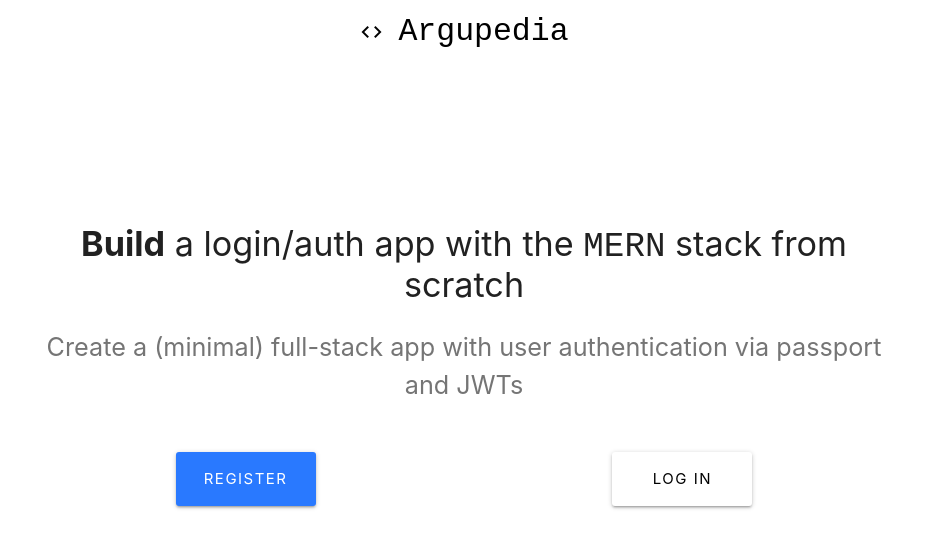
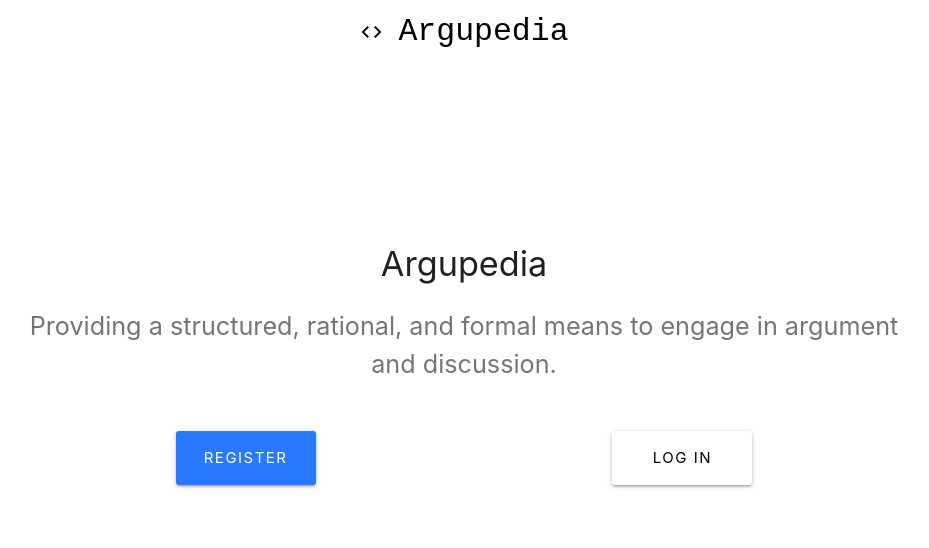
Before and after one commit to mkhalila/argupedia, a React (Create React App) app in the folder client/: page / in a window 1280 px wide. Shown: the top 548 px of the page, without its empty margins (176-1105 px from the left). Built offline with nearby package versions, Linux system fonts and the light colour scheme.

Commit message:
Rename landing page with Argupedia summary

```diff
--- a/client/src/components/layout/Landing.js
+++ b/client/src/components/layout/Landing.js
@@ -7,14 +7,10 @@ class Landing extends Component {
       <div style={{ height: "75vh" }} className="container valign-wrapper">
         <div className="row">
           <div className="col s12 center-align">
-            <h4>
-              <b>Build</b> a login/auth app with the{" "}
-              <span style={{ fontFamily: "monospace" }}>MERN</span> stack from
-              scratch
-            </h4>
+            <h4>Argupedia</h4>
             <p className="flow-text grey-text text-darken-1">
-              Create a (minimal) full-stack app with user authentication via
-              passport and JWTs
+              Providing a structured, rational, and formal means to engage in
+              argument and discussion.
             </p>
             <br />
             <div className="col s6">
```
